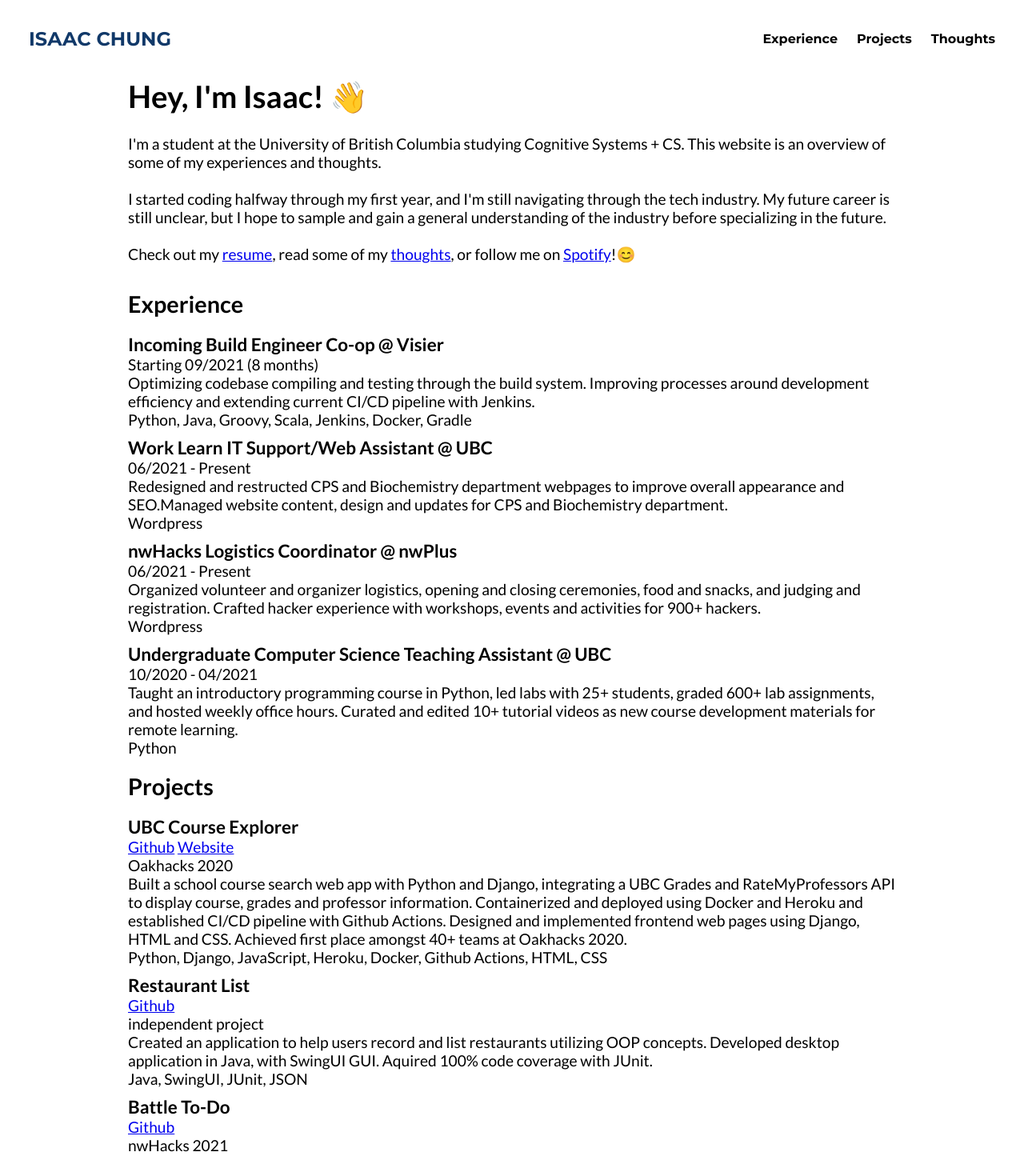
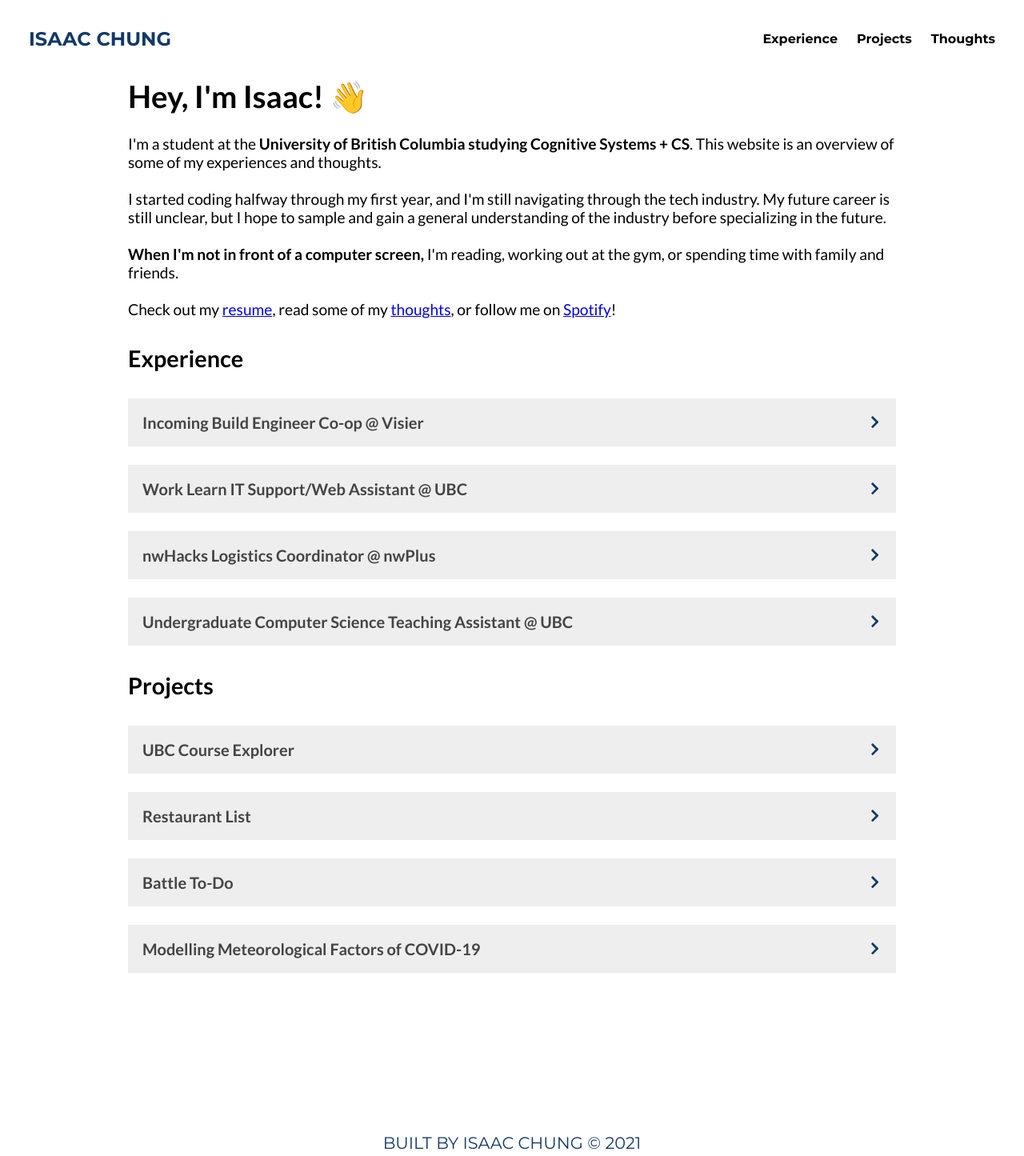
Before and after one commit to ichung08/Portfolio, a React (Create React App) app: page / in a window 1280 px wide. Shown: the top 1445 px of the page at 80% size. Built offline with nearby package versions, Linux system fonts and the light colour scheme.

Commit message:
added accordion style to post and project components

```diff
--- a/src/App.js
+++ b/src/App.js
@@ -3,7 +3,6 @@ import Footer from "./components/Footer";
 import About from "./components/About";
 import Experience from "./components/Experience";
 import Projects from "./components/Projects";
-import Accordion from "./components/Accordion";
 
 function App() {
   return (
@@ -12,11 +11,8 @@ function App() {
       <div className="container">
         <About />
         <Experience />
+        <br></br>
         <Projects />
-        <Accordion
-          title="Build Engineer Co-op @ Visier"
-          content="<p>Optimizing codebase compiling and testing through the build system. Improving processes around development efficiency and extending current CI/CD pipeline with Jenkins.</p>"
-        />
       </div>
       <Footer />
     </div>
--- a/src/components/About.js
+++ b/src/components/About.js
@@ -4,14 +4,19 @@ const About = () => {
       <h1>Hey, I'm Isaac! 👋</h1>
       <br></br>
       <p>
-        I'm a student at the University of British Columbia studying Cognitive Systems + CS. This website is an overview
-        of some of my experiences and thoughts.
+        I'm a student at the <b>University of British Columbia studying Cognitive Systems + CS</b>. This website is an
+        overview of some of my experiences and thoughts.
       </p>
       <br></br>
       <p>
         I started coding halfway through my first year, and I'm still navigating through the tech industry. My future
         career is still unclear, but I hope to sample and gain a general understanding of the industry before
         specializing in the future.
+      </p>
+      <br></br>
+      <p>
+        <b>When I'm not in front of a computer screen,</b> I'm reading, working out at the gym, or spending time with
+        family and friends.
       </p>
       <br></br>
       <p>
@@ -27,7 +32,7 @@ const About = () => {
         <a href="https://open.spotify.com/user/sophieknowington?si=1721bf00ead043a8" rel="noreferrer" target="_blank">
           Spotify
         </a>
-        !😊
+        !
       </p>
       <br></br>
     </div>
--- a/src/components/Experience.js
+++ b/src/components/Experience.js
@@ -4,24 +4,27 @@ const Experience = () => {
   return (
     <div id="experience">
       <h2>Experience</h2>
+      <br></br>
       <Post
         title="Incoming Build Engineer Co-op @ Visier"
         date="Starting 09/2021 (8 months)"
         desc="Optimizing codebase compiling and testing through the build system. Improving processes around development efficiency and extending current CI/CD pipeline with Jenkins."
         tech="Python, Java, Groovy, Scala, Jenkins, Docker, Gradle"
       />
+      <br></br>
       <Post
         title="Work Learn IT Support/Web Assistant @ UBC"
         date="06/2021 - Present"
         desc="Redesigned and restructed CPS and Biochemistry department webpages to improve overall appearance and SEO.Managed website content, design and updates for CPS and Biochemistry department."
         tech="Wordpress"
       />
+      <br></br>
       <Post
         title="nwHacks Logistics Coordinator @ nwPlus"
         date="06/2021 - Present"
         desc="Organized volunteer and organizer logistics, opening and closing ceremonies, food and snacks, and judging and registration. Crafted hacker experience with workshops, events and activities for 900+ hackers."
-        tech="Wordpress"
       />
+      <br></br>
       <Post
         title="Undergraduate Computer Science Teaching Assistant @ UBC"
         date="10/2020 - 04/2021"
--- a/src/components/Footer.js
+++ b/src/components/Footer.js
@@ -4,7 +4,7 @@ import { HiMail } from "react-icons/hi";
 const Footer = () => {
   return (
     <footer>
-      <p>CREATED BY ISAAC CHUNG &copy; 2021</p>
+      <p>BUILT BY ISAAC CHUNG &copy; 2021</p>
       <a href="https://twitter.com/isaackcchung" rel="noreferrer" target="_blank">
         <FaTwitter className="footer-icon" />
       </a>
--- a/src/components/Post.js
+++ b/src/components/Post.js
@@ -1,10 +1,30 @@
-const Post = ({ title, date, desc, tech }) => {
+import { FaChevronRight } from "react-icons/fa";
+import { useState, useRef } from "react";
+
+const Post = (props) => {
+  const [setActive, setActiveState] = useState("");
+  const [setHeight, setHeightState] = useState("0px");
+  const [setRotate, setRotateState] = useState("accordion__icon");
+
+  const content = useRef(null);
+
+  const toggleAccordion = () => {
+    setActiveState(setActive === "" ? "active" : "");
+    setHeightState(setActive === "active" ? "0px" : `${content.current.scrollHeight}px`);
+    setRotateState(setActive === "active" ? "accordion__icon" : "accordion__icon rotate");
+  };
+
   return (
-    <div className="post">
-      <h3>{title}</h3>
-      <p>{date}</p>
-      <p>{desc}</p>
-      <p>{tech}</p>
+    <div className="accordion__section">
+      <button className={`accordion ${setActive}`} onClick={toggleAccordion}>
+        <h3 className="accordion__title">{props.title}</h3>
+        <FaChevronRight className={`${setRotate}`} />
+      </button>
+      <div ref={content} style={{ maxHeight: `${setHeight}` }} className="accordion__content">
+        <div className="accordion__text" dangerouslySetInnerHTML={{ __html: props.date }}></div>
+        <div className="accordion__text" dangerouslySetInnerHTML={{ __html: props.desc }}></div>
+        <div className="accordion__text" dangerouslySetInnerHTML={{ __html: props.tech }}></div>
+      </div>
     </div>
   );
 };
--- a/src/components/Project.js
+++ b/src/components/Project.js
@@ -1,11 +1,32 @@
-const Project = ({ title, github, website, event, desc, tech }) => {
+import { FaChevronRight, FaGithub, FaExternalLinkAlt } from "react-icons/fa";
+import { useState, useRef } from "react";
+
+const Project = (props) => {
+  const [setActive, setActiveState] = useState("");
+  const [setHeight, setHeightState] = useState("0px");
+  const [setRotate, setRotateState] = useState("accordion__icon");
+
+  const content = useRef(null);
+
+  const toggleAccordion = () => {
+    setActiveState(setActive === "" ? "active" : "");
+    setHeightState(setActive === "active" ? "0px" : `${content.current.scrollHeight}px`);
+    setRotateState(setActive === "active" ? "accordion__icon" : "accordion__icon rotate");
+  };
+
   return (
-    <div className="post">
-      <h3>{title}</h3>
-      {github && <a href={github}>Github</a>} {website && <a href={website}>Website</a>}
-      <p>{event}</p>
-      <p>{desc}</p>
-      <p>{tech}</p>
+    <div className="accordion__section">
+      <button className={`accordion ${setActive}`} onClick={toggleAccordion}>
+        <h3 className="accordion__title">{props.title}</h3>
+        <FaChevronRight className={`${setRotate}`} />
+      </button>
+      <div ref={content} style={{ maxHeight: `${setHeight}` }} className="accordion__content">
+        <div className="accordion__text" dangerouslySetInnerHTML={{ __html: props.event }}></div>
+        <div className="accordion__text" dangerouslySetInnerHTML={{ __html: props.desc }}></div>
+        <div className="accordion__text" dangerouslySetInnerHTML={{ __html: props.tech }}></div>
+        {props.github && <FaGithub href={props.github} />}
+        {props.website && <FaExternalLinkAlt href={props.website} />}
+      </div>
     </div>
   );
 };
--- a/src/components/Projects.js
+++ b/src/components/Projects.js
@@ -4,6 +4,7 @@ const Projects = () => {
   return (
     <div id="projects">
       <h2>Projects</h2>
+      <br></br>
       <Project
         title="UBC Course Explorer"
         github="https://github.com/ichung08/ubc-course-explorer"
@@ -12,6 +13,7 @@ const Projects = () => {
         desc="Built a school course search web app with Python and Django, integrating a UBC Grades and RateMyProfessors API to display course, grades and professor information. Containerized and deployed using Docker and Heroku and established CI/CD pipeline with Github Actions. Designed and implemented frontend web pages using Django, HTML and CSS. Achieved first place amongst 40+ teams at Oakhacks 2020."
         tech="Python, Django, JavaScript, Heroku, Docker, Github Actions, HTML, CSS"
       />
+      <br></br>
       <Project
         title="Restaurant List"
         github="https://github.com/ichung08/Restaurant-List-App"
@@ -19,6 +21,7 @@ const Projects = () => {
         desc="Created an application to help users record and list restaurants utilizing OOP concepts. Developed desktop application in Java, with SwingUI GUI. Aquired 100% code coverage with JUnit."
         tech="Java, SwingUI, JUnit, JSON"
       />
+      <br></br>
       <Project
         title="Battle To-Do"
         github="https://github.com/ichung08/battle-todo"
@@ -26,6 +29,7 @@ const Projects = () => {
         desc="Developed a user authenticated to-do list game web app to encourage online productivity. Built login system, to-do list, and frontend web pages using Django, HTML and CSS. Achieved ‘Honourable Mention’ award amongst 200+ teams at nwHacks 2021."
         tech="Python, Django, HTML, CSS"
       />
+      <br></br>
       <Project
         title="Modelling Meteorological Factors of COVID-19"
         github="https://github.com/ericlee0920/2021-Data-Science-Projects"
--- a/src/index.css
+++ b/src/index.css
@@ -4,6 +4,10 @@
   box-sizing: border-box;
   margin: 0;
   padding: 0;
+}
+
+::selection {
+  background: #f8ba45;
 }
 
 body {
@@ -40,8 +44,6 @@ h2 {
 }
 
 .container {
-  /* display: flex;
-  flex-direction: column; */
   margin: auto 20rem auto 20rem;
   font-size: 1.2rem;
   word-wrap: normal;
```
